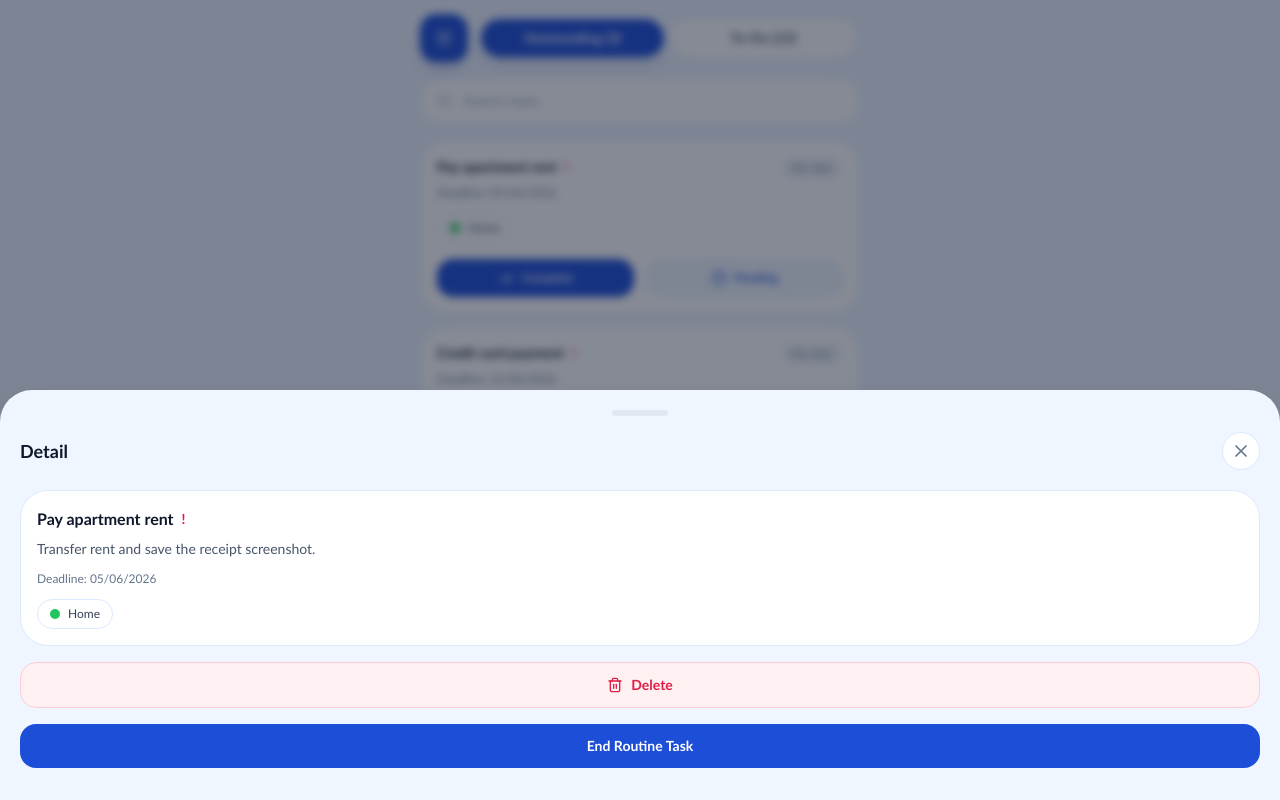
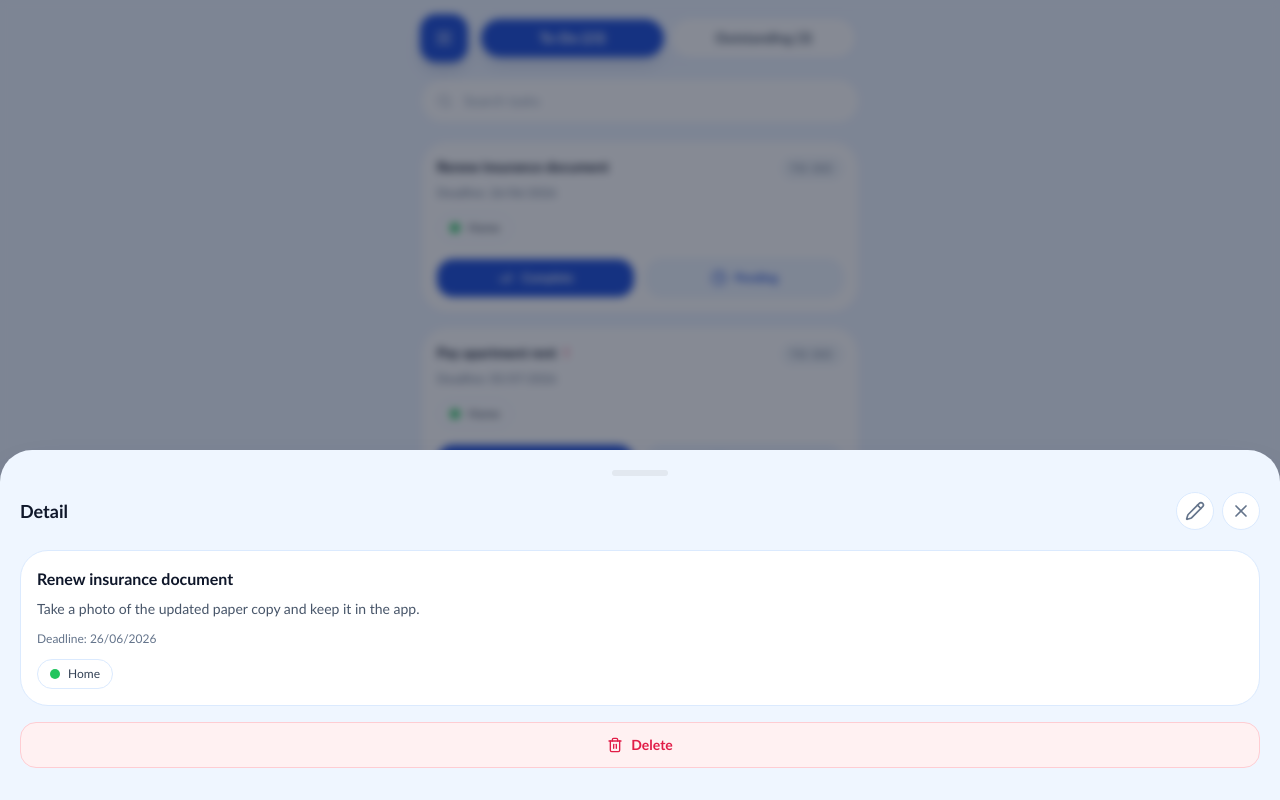
Before and after one commit to h13214489-sketch/taskmng, a React (Vite) app: page /list in a window 1280 px wide. Both pictures are taken after a click on the button 640 px from the left and 227 px from the top of the page. Shown: the top 800 px of the page. Built offline with nearby package versions, Linux system fonts and the light colour scheme.

Commit message:
feat: Revise Tadknmg UI
Co-authored-by: traeagent <traeagent@users.noreply.github.com>

```diff
--- a/src/app/i18n.ts
+++ b/src/app/i18n.ts
@@ -28,6 +28,7 @@ const resources = {
       saveTask: "Save Task",
       cancel: "Cancel",
       detail: "Detail",
+      editTask: "Edit Task",
       photoUpload: "Photo Upload",
       chooseTags: "Choose Tags",
       language: "Language",
@@ -74,6 +75,13 @@ const resources = {
       uploadQrCode: "Upload QR Code",
       saveMenu: "Save Menu",
       noMenuItems: "No restaurant menus yet.",
+      qrResult: "QR Result",
+      qrScanFailed: "Unable to scan QR code.",
+      qrNotFound: "No QR code found in this image.",
+      qrUnsupported: "QR scan is not supported on this device/browser.",
+      openLink: "Open Link",
+      copyLink: "Copy Link",
+      copied: "Copied",
     },
   },
   zh: {
@@ -102,6 +110,7 @@ const resources = {
       saveTask: "儲存事項",
       cancel: "取消",
       detail: "詳情",
+      editTask: "編輯事項",
       photoUpload: "上傳照片",
       chooseTags: "選擇標籤",
       language: "語言",
@@ -147,6 +156,13 @@ const resources = {
       uploadQrCode: "上傳 QR Code",
       saveMenu: "儲存菜單",
       noMenuItems: "暫時沒有餐廳菜單。",
+      qrResult: "QR 結果",
+      qrScanFailed: "無法掃描 QR code。",
+      qrNotFound: "圖片中找不到 QR code。",
+      qrUnsupported: "此裝置/瀏覽器不支援 QR 掃描。",
+      openLink: "開啟連結",
+      copyLink: "複製連結",
+      copied: "已複製",
     },
   },
 };
--- a/src/components/image-lightbox.tsx
+++ b/src/components/image-lightbox.tsx
@@ -31,6 +31,9 @@ export function ImageLightbox({ open, src, alt, onClose }: ImageLightboxProps) {
   const [scale, setScale] = useState(BASE_SCALE);
   const [offset, setOffset] = useState({ x: 0, y: 0 });
   const [pointers, setPointers] = useState<Record<number, { x: number; y: number }>>({});
+  const [qrValue, setQrValue] = useState<string | null>(null);
+  const [qrError, setQrError] = useState<string | null>(null);
+  const [isScanningQr, setIsScanningQr] = useState(false);
   const [pinchStart, setPinchStart] = useState<{
     distance: number;
     scale: number;
@@ -64,6 +67,9 @@ export function ImageLightbox({ open, src, alt, onClose }: ImageLightboxProps) {
     setOffset({ x: 0, y: 0 });
     setPointers({});
     setPinchStart(null);
+    setQrValue(null);
+    setQrError(null);
+    setIsScanningQr(false);
   }, [open, src]);
 
   useEffect(() => {
@@ -142,6 +148,68 @@ export function ImageLightbox({ open, src, alt, onClose }: ImageLightboxProps) {
     document.body.appendChild(link);
     link.click();
     document.body.removeChild(link);
+  }
+
+  async function decodeQr() {
+    if (isScanningQr) {
+      return;
+    }
+
+    setIsScanningQr(true);
+    setQrValue(null);
+    setQrError(null);
+
+    try {
+      const BarcodeDetectorCtor = (window as unknown as { BarcodeDetector?: any }).BarcodeDetector;
+      if (!BarcodeDetectorCtor) {
+        setQrError(t("qrUnsupported"));
+        return;
+      }
+
+      const response = await fetch(src);
+      const blob = await response.blob();
+      const bitmap = await createImageBitmap(blob);
+      const detector = new BarcodeDetectorCtor({ formats: ["qr_code"] });
+      const results: Array<{ rawValue?: string }> = await detector.detect(bitmap);
+      const value = results[0]?.rawValue?.trim();
+
+      if (!value) {
+        setQrError(t("qrNotFound"));
+        return;
+      }
+
+      setQrValue(value);
+    } catch {
+      setQrError(t("qrScanFailed"));
+    } finally {
+      setIsScanningQr(false);
+    }
+  }
+
+  async function copyQrValue() {
+    if (!qrValue) {
+      return;
+    }
+
+    try {
+      await navigator.clipboard.writeText(qrValue);
+      setQrError(t("copied"));
+    } catch {
+      setQrError(qrValue);
+    }
+  }
+
+  function openQrLink() {
+    if (!qrValue) {
+      return;
+    }
+
+    if (/^https?:\/\//i.test(qrValue)) {
+      window.open(qrValue, "_blank", "noopener,noreferrer");
+      return;
+    }
+
+    setQrError(qrValue);
   }
 
   function clearPointer(pointerId: number) {
@@ -271,6 +339,11 @@ export function ImageLightbox({ open, src, alt, onClose }: ImageLightboxProps) {
               touchAction: "none",
               willChange: "transform",
             }}
+            onContextMenu={(event) => {
+              event.preventDefault();
+              event.stopPropagation();
+              void decodeQr();
+            }}
             onClick={(event) => {
               if (safeScale <= BASE_SCALE + 0.001) {
                 event.stopPropagation();
@@ -280,6 +353,51 @@ export function ImageLightbox({ open, src, alt, onClose }: ImageLightboxProps) {
           />
         </div>
       </div>
+      {qrValue || qrError ? (
+        <div className="fixed inset-x-0 bottom-0 z-20 px-4 pb-[max(1rem,env(safe-area-inset-bottom))]">
+          <div
+            className="mx-auto w-full max-w-[440px] rounded-[28px] border border-blue-100 bg-white/95 p-4 shadow-2xl shadow-slate-900/25 backdrop-blur"
+            onClick={(event) => event.stopPropagation()}
+          >
+            <div className="flex items-start justify-between gap-3">
+              <div className="min-w-0">
+                <p className="text-xs font-semibold uppercase tracking-[0.16em] text-slate-400">{t("qrResult")}</p>
+                <p className="mt-2 break-words text-sm font-medium text-slate-900">{qrValue ?? qrError}</p>
+              </div>
+              <button
+                type="button"
+                onClick={() => {
+                  setQrValue(null);
+                  setQrError(null);
+                }}
+                className="inline-flex h-10 w-10 items-center justify-center rounded-2xl border border-blue-100 bg-blue-50 text-slate-600 transition hover:bg-blue-100"
+                aria-label={t("close")}
+              >
+                <X className="h-5 w-5" />
+              </button>
+            </div>
+
+            {qrValue ? (
+              <div className="mt-4 grid grid-cols-2 gap-3">
+                <button
+                  type="button"
+                  onClick={() => void copyQrValue()}
+                  className="rounded-2xl border border-blue-100 bg-white px-4 py-3 text-sm font-semibold text-slate-700 transition hover:bg-blue-50"
+                >
+                  {t("copyLink")}
+                </button>
+                <button
+                  type="button"
+                  onClick={openQrLink}
+                  className="rounded-2xl bg-blue-700 px-4 py-3 text-sm font-semibold text-white transition hover:bg-blue-800"
+                >
+                  {t("openLink")}
+                </button>
+              </div>
+            ) : null}
+          </div>
+        </div>
+      ) : null}
     </div>
   );
 }
--- a/src/components/mobile-shell.tsx
+++ b/src/components/mobile-shell.tsx
@@ -35,6 +35,7 @@ export function MobileShell() {
     selectedDate,
     closeSheet,
     addTask,
+    updateTask,
     deleteTask,
     endRoutineTask,
   } = useAppStore();
@@ -228,6 +229,7 @@ export function MobileShell() {
         selectedDate={selectedDate}
         onClose={closeSheet}
         onSave={addTask}
+        onUpdate={updateTask}
         onConfirmComplete={async (task, completionPhoto) => {
           await useAppStore.getState().setTaskStatus(task, "complete", completionPhoto);
           closeSheet();
--- a/src/components/task-sheet.tsx
+++ b/src/components/task-sheet.tsx
@@ -1,5 +1,5 @@
 import { useEffect, useMemo, useRef, useState } from "react";
-import { Camera, Trash2, X } from "lucide-react";
+import { Camera, Pencil, Trash2, X } from "lucide-react";
 import { useTranslation } from "react-i18next";
 
 import { ImageLightbox } from "@/components/image-lightbox";
@@ -16,6 +16,7 @@ interface TaskSheetProps {
   selectedDate: string;
   onClose: () => void;
   onSave: (input: AddTaskInput) => Promise<void>;
+  onUpdate: (task: ResolvedTask, input: AddTaskInput) => Promise<void>;
   onConfirmComplete: (task: ResolvedTask, completionPhoto?: string) => Promise<void>;
   onDelete: (task: ResolvedTask) => Promise<void>;
   onEndRoutine: (task: ResolvedTask) => Promise<void>;
@@ -31,6 +32,7 @@ export function TaskSheet({
   selectedDate,
   onClose,
   onSave,
+  onUpdate,
   onConfirmComplete,
   onDelete,
   onEndRoutine,
@@ -43,6 +45,7 @@ export function TaskSheet({
   const [isMustDo, setIsMustDo] = useState(false);
   const [tagIds, setTagIds] = useState<string[]>([]);
   const [photo, setPhoto] = useState<string | undefined>();
+  const [isEditingDetail, setIsEditingDetail] = useState(false);
   const [previewImage, setPreviewImage] = useState<{ src: string; alt: string } | null>(null);
   const [imageError, setImageError] = useState<string | null>(null);
   const [isProcessingImage, setIsProcessingImage] = useState(false);
@@ -53,6 +56,7 @@ export function TaskSheet({
       return;
     }
 
+    setIsEditingDetail(false);
     setName("");
     setDetail("");
     setDeadline(toDisplayDate(selectedDate));
@@ -68,9 +72,30 @@ export function TaskSheet({
       return;
     }
 
+    setIsEditingDetail(false);
     setPhoto(undefined);
     setImageError(null);
   }, [mode, task?.seriesId, task?.date]);
+
+  useEffect(() => {
+    if (mode !== "detail" || !task) {
+      setIsEditingDetail(false);
+      return;
+    }
+
+    if (!isEditingDetail) {
+      return;
+    }
+
+    setName(task.name);
+    setDetail(task.detail);
+    setDeadline(toDisplayDate(task.date));
+    setIsRoutine(task.isRoutine);
+    setIsMustDo(task.isMustDo);
+    setTagIds(task.tagIds);
+    setPhoto(task.photo);
+    setImageError(null);
+  }, [isEditingDetail, mode, task]);
 
   const title = useMemo(() => {
     if (mode === "detail") {
@@ -108,7 +133,7 @@ export function TaskSheet({
     }
 
     try {
-      await onSave({
+      const payload: AddTaskInput = {
         name,
         detail,
         deadline,
@@ -116,7 +141,15 @@ export function TaskSheet({
         isMustDo,
         tagIds,
         photo,
-      });
+      };
+
+      if (mode === "detail" && task) {
+        await onUpdate(task, payload);
+        setIsEditingDetail(false);
+        return;
+      }
+
+      await onSave(payload);
       setImageError(null);
     } catch {
       setImageError(t("imageSaveFailed"));
@@ -163,16 +196,29 @@ export function TaskSheet({
           <div>
             <h2 className="text-lg font-semibold text-slate-900">{title}</h2>
           </div>
+          <div className="flex items-center gap-2">
+            {mode === "detail" && task && !isEditingDetail ? (
+              <button
+                type="button"
+                onClick={() => setIsEditingDetail(true)}
+                className="rounded-full border border-blue-100 bg-white p-2 text-slate-500 transition hover:border-blue-200"
+                aria-label={t("editTask")}
+              >
+                <Pencil className="h-5 w-5" />
+              </button>
+            ) : null}
             <button
               type="button"
               onClick={onClose}
               className="rounded-full border border-blue-100 bg-white p-2 text-slate-500 transition hover:border-blue-200"
+              aria-label={t("close")}
             >
               <X className="h-5 w-5" />
             </button>
           </div>
+        </div>
 
-        {mode === "detail" && task ? (
+        {mode === "detail" && task && !isEditingDetail ? (
           <div className="space-y-4">
             <div className="rounded-[28px] border border-blue-100 bg-white p-4">
               <div className="flex items-center gap-2">
@@ -391,7 +437,13 @@ export function TaskSheet({
             <div className="grid grid-cols-2 gap-3 pt-2">
               <button
                 type="button"
-                onClick={onClose}
+                onClick={() => {
+                  if (mode === "detail") {
+                    setIsEditingDetail(false);
+                    return;
+                  }
+                  onClose();
+                }}
                 className="rounded-2xl border border-blue-100 bg-white px-4 py-3 text-sm font-semibold text-slate-700"
               >
                 {t("cancel")}
--- a/src/pages/list-page.tsx
+++ b/src/pages/list-page.tsx
@@ -62,7 +62,7 @@ export default function ListPage() {
   const { series, occurrences, checklistItems, menuItems, tags, settings } = useAppStore();
   const [outstandingCount, setOutstandingCount] = useState(PAGE_SIZE);
   const [todoCount, setTodoCount] = useState(PAGE_SIZE);
-  const [activeTab, setActiveTab] = useState<"outstanding" | "todo">("outstanding");
+  const [activeTab, setActiveTab] = useState<"outstanding" | "todo">("todo");
   const [query, setQuery] = useState("");
 
   const snapshot = useMemo(
@@ -96,6 +96,17 @@ export default function ListPage() {
         <div className="grid h-full grid-cols-2 gap-2">
           <button
             type="button"
+            onClick={() => setActiveTab("todo")}
+            className={
+              activeTab === "todo"
+                ? "inline-flex h-full items-center justify-center rounded-[24px] bg-blue-700 px-4 text-sm font-semibold text-white shadow-lg shadow-blue-900/15"
+                : "inline-flex h-full items-center justify-center rounded-[24px] bg-white px-4 text-sm font-semibold text-slate-600"
+            }
+          >
+            {t("todo")} ({sections.todo.length})
+          </button>
+          <button
+            type="button"
             onClick={() => setActiveTab("outstanding")}
             className={
               activeTab === "outstanding"
@@ -104,17 +115,6 @@ export default function ListPage() {
             }
           >
             {t("outstanding")} ({sections.outstanding.length})
-          </button>
-          <button
-            type="button"
-            onClick={() => setActiveTab("todo")}
-            className={
-              activeTab === "todo"
-                ? "inline-flex h-full items-center justify-center rounded-[24px] bg-blue-700 px-4 text-sm font-semibold text-white shadow-lg shadow-blue-900/15"
-                : "inline-flex h-full items-center justify-center rounded-[24px] bg-white px-4 text-sm font-semibold text-slate-600"
-            }
-          >
-            {t("todo")} ({sections.todo.length})
           </button>
         </div>
       </section>
--- a/src/store/use-app-store.ts
+++ b/src/store/use-app-store.ts
@@ -37,6 +37,7 @@ interface AppStore extends AppSnapshot {
   openCompleteSheet: (task: ResolvedTask) => void;
   closeSheet: () => void;
   addTask: (input: AddTaskInput) => Promise<void>;
+  updateTask: (task: ResolvedTask, input: AddTaskInput) => Promise<void>;
   setTaskStatus: (task: ResolvedTask, status: TaskOccurrence["status"], completionPhoto?: string) => Promise<void>;
   deleteTask: (task: ResolvedTask) => Promise<void>;
   endRoutineTask: (task: ResolvedTask) => Promise<void>;
@@ -79,6 +80,21 @@ function createSeriesFromInput(input: AddTaskInput): TaskSeries {
     isMustDo: input.isMustDo,
     tagIds: input.tagIds,
     createdAt: Date.now(),
+  };
+}
+
+function updateSeriesFromInput(series: TaskSeries, input: AddTaskInput): TaskSeries {
+  const parsedDate = parseDisplayDate(input.deadline);
+  return {
+    ...series,
+    name: input.name.trim(),
+    detail: input.detail.trim(),
+    photo: input.photo,
+    startDate: toStorageDate(parsedDate),
+    deadlineDay: parsedDate.getDate(),
+    isRoutine: input.isRoutine,
+    isMustDo: input.isMustDo,
+    tagIds: input.tagIds,
   };
 }
 
@@ -192,6 +208,40 @@ export const useAppStore = create<AppStore>((set, get) => ({
       occurrences: [...state.occurrences, occurrence],
       selectedDate: series.startDate,
       currentMonth: series.startDate,
+      editorMode: null,
+      editorTask: null,
+    }));
+  },
+
+  async updateTask(task, input) {
+    const series = get().series.find((item) => item.id === task.seriesId);
+    if (!series) {
+      return;
+    }
+
+    const updatedSeries = updateSeriesFromInput(series, input);
+    const nextSelectedDate = updatedSeries.isRoutine ? get().selectedDate : updatedSeries.startDate;
+
+    const shouldMoveOccurrence = !series.isRoutine && !updatedSeries.isRoutine && series.startDate !== updatedSeries.startDate;
+    const existingOccurrenceToMove = shouldMoveOccurrence
+      ? get().occurrences.find((item) => item.seriesId === series.id && item.date === series.startDate)
+      : undefined;
+    const movedOccurrence = existingOccurrenceToMove ? { ...existingOccurrenceToMove, date: updatedSeries.startDate } : undefined;
+
+    await db.transaction("rw", db.taskSeries, db.taskOccurrences, async () => {
+      await db.taskSeries.put(updatedSeries);
+      if (movedOccurrence) {
+        await db.taskOccurrences.put(movedOccurrence);
+      }
+    });
+
+    set((state) => ({
+      series: state.series.map((item) => (item.id === updatedSeries.id ? updatedSeries : item)),
+      occurrences: movedOccurrence
+        ? state.occurrences.map((item) => (item.id === movedOccurrence.id ? movedOccurrence : item))
+        : state.occurrences,
+      selectedDate: nextSelectedDate,
+      currentMonth: nextSelectedDate,
       editorMode: null,
       editorTask: null,
     }));
```
Lines whose indentation alone changed are shown as unchanged.
